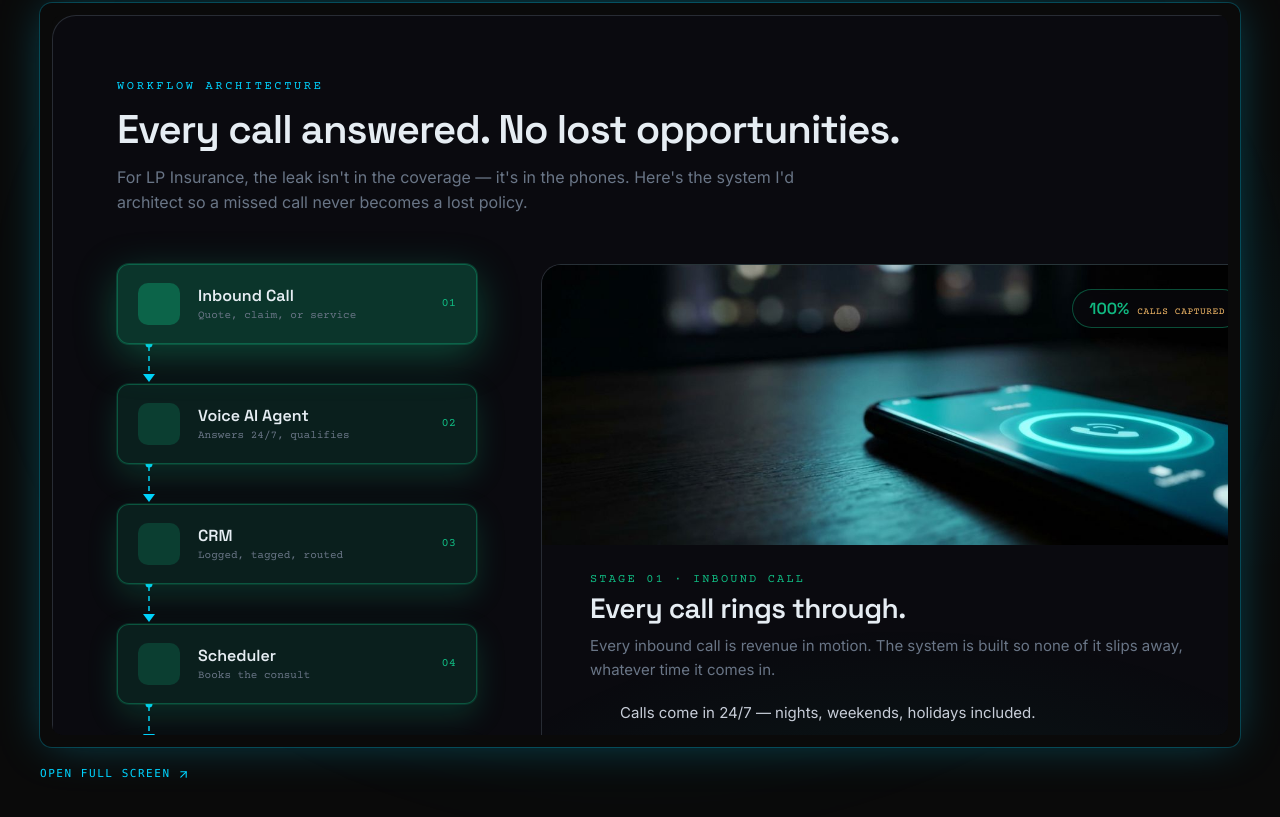
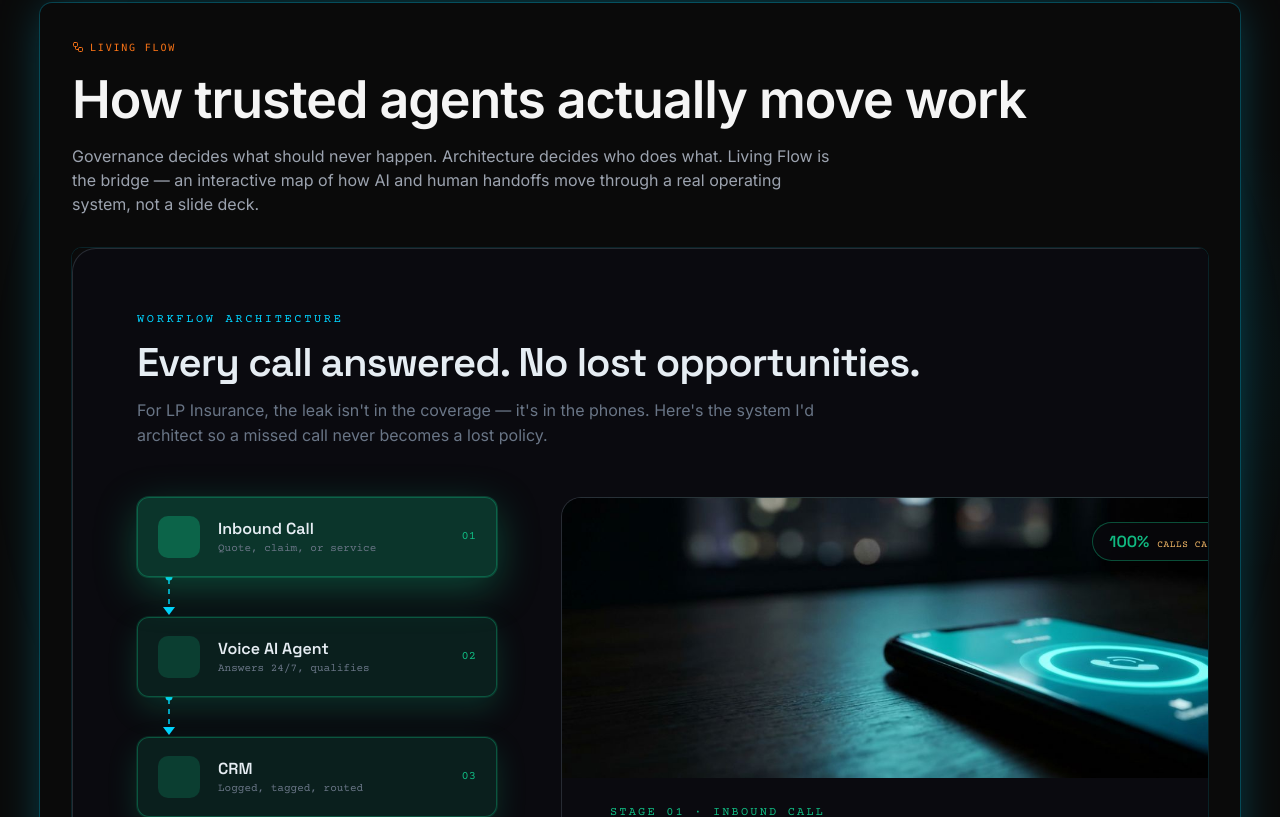
Before and after one commit to MattymBaylor/gms-website-3.0-perplexity, a Next.js app: page / in a window 1280 px wide. Shown: the part 4683-5500 px from the top of the page. Built offline with nearby package versions, Linux system fonts and the light colour scheme.

Commit message:
Living Flow: restore framing copy inside cyan plate; About line breaks
Match reference screenshots: section eyebrow/title/lead sit in the same
glowing plate as the embed (not a second outer stack), and About bio
breaks after the first sentence plus closing lines per the white mock.

```diff
--- a/app/about/page.tsx
+++ b/app/about/page.tsx
@@ -70,10 +70,11 @@ export default function AboutPage() {
                 <div className="mt-8 space-y-6 text-base leading-[1.75] text-ink-muted md:text-[1.05rem]">
                   <p>
                     My background spans operations, business building, automation,
-                    and applied AI. I spend my time designing and deploying
-                    production AI systems that help businesses operate more
-                    efficiently, communicate more effectively, and scale without
-                    adding unnecessary complexity.
+                    and applied AI.
+                    <br />
+                    I spend my time designing and deploying production AI systems
+                    that help businesses operate more efficiently, communicate more
+                    effectively, and scale without adding unnecessary complexity.
                   </p>
                   <p>
                     I believe the most valuable AI systems are rarely the most
--- a/components/sections/LivingFlow.tsx
+++ b/components/sections/LivingFlow.tsx
@@ -1,19 +1,19 @@
 import Link from 'next/link';
-import { ArrowUpRight } from 'lucide-react';
+import { ArrowUpRight, Workflow } from 'lucide-react';
 import { LivingFlowEmbed } from '@/components/sections/LivingFlowEmbed';
 
 const SRC = '/living-flow-landscape.html';
 
 /**
- * Living Flow — interactive map only.
- * Single back plate (no nested light borders) so corners stay dark.
+ * Living Flow — section framing + interactive map in one cyan-rim plate.
+ * Outer copy frames the module; the iframe carries the stage architecture.
  */
 export function LivingFlow() {
   return (
     <section
       id="living-flow"
       className="section"
-      aria-label="Living Flow — how trusted agents move work"
+      aria-labelledby="living-flow-heading"
     >
       <div className="container-wide">
         <div className="relative">
@@ -27,17 +27,35 @@ export function LivingFlow() {
             aria-hidden="true"
           />
 
-          {/* One plate only — solid night bg, cyan rim via box-shadow (no stacked white borders) */}
-          <div className="isolate overflow-hidden rounded-card bg-[#0a0a0a] p-2 shadow-[0_0_0_1px_rgba(0,212,255,0.22),0_0_48px_-8px_rgba(0,212,255,0.35)] sm:p-2.5 md:p-3">
-            <div className="overflow-hidden rounded-[10px] bg-[#0a0a0a]">
+          {/* One plate — solid night, cyan rim, headers + embed together */}
+          <div className="isolate overflow-hidden rounded-card bg-[#0a0a0a] p-5 shadow-[0_0_0_1px_rgba(0,212,255,0.22),0_0_48px_-8px_rgba(0,212,255,0.35)] sm:p-6 md:p-8">
+            <p className="inline-flex items-center gap-1.5 font-mono text-[10px] font-medium uppercase tracking-[0.18em] text-cta">
+              <Workflow size={12} aria-hidden="true" />
+              Living Flow
+            </p>
+
+            <h2
+              id="living-flow-heading"
+              className="mt-3 text-h2 font-semibold tracking-tight text-ink md:text-h1"
+            >
+              How trusted agents actually move work
+            </h2>
+
+            <p className="mt-4 max-w-3xl text-sm leading-relaxed text-ink-muted md:text-base">
+              Governance decides what should never happen. Architecture decides who
+              does what. Living Flow is the bridge — an interactive map of how AI
+              and human handoffs move through a real operating system, not a slide
+              deck.
+            </p>
+
+            <div className="mt-6 overflow-hidden rounded-[10px] bg-[#0a0a0a] shadow-[0_0_0_1px_rgba(0,212,255,0.12)] md:mt-8">
               <LivingFlowEmbed
                 src={SRC}
                 title="Living Flow landscape — interactive multi-agent workflow"
               />
             </div>
-          </div>
 
-          <p className="mt-3">
+            <p className="mt-4">
               <Link
                 href={SRC}
                 target="_blank"
@@ -50,6 +68,7 @@ export function LivingFlow() {
             </p>
           </div>
         </div>
+      </div>
     </section>
   );
 }
```
Lines whose indentation alone changed are shown as unchanged.
